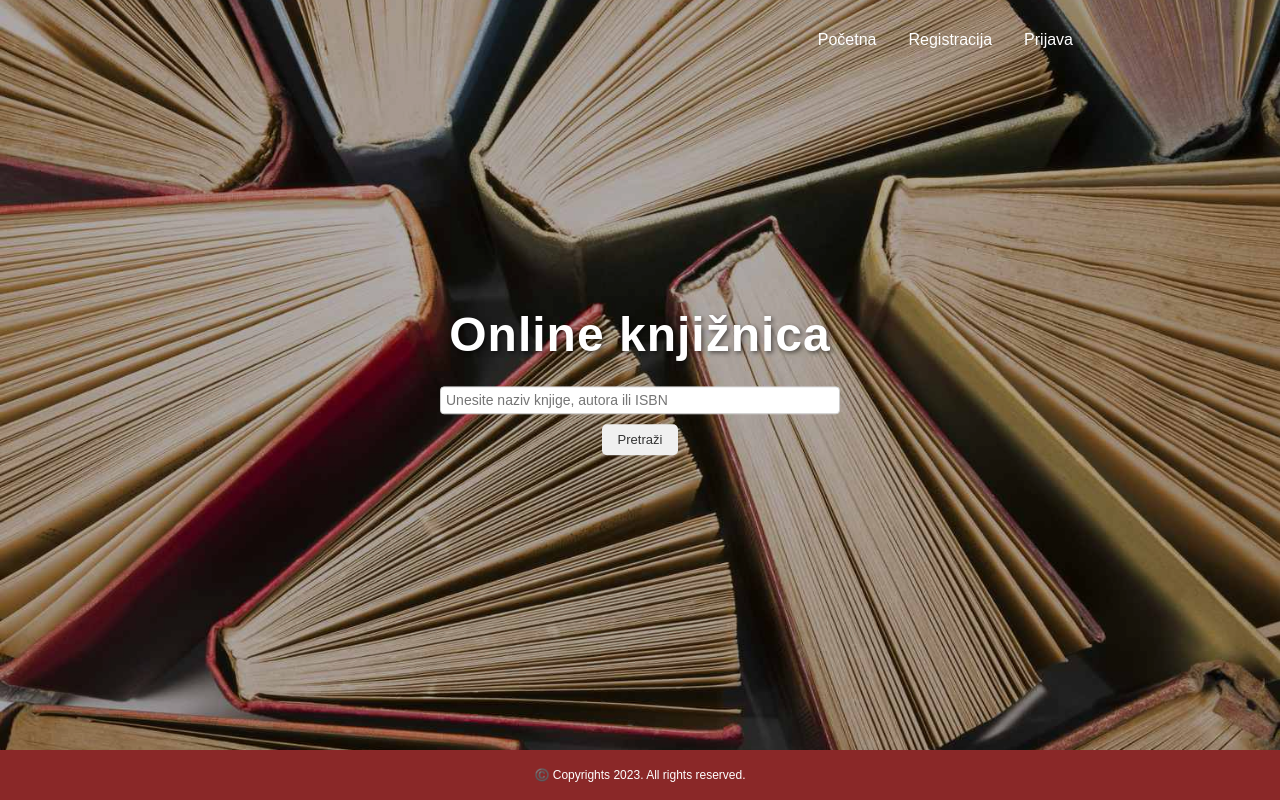
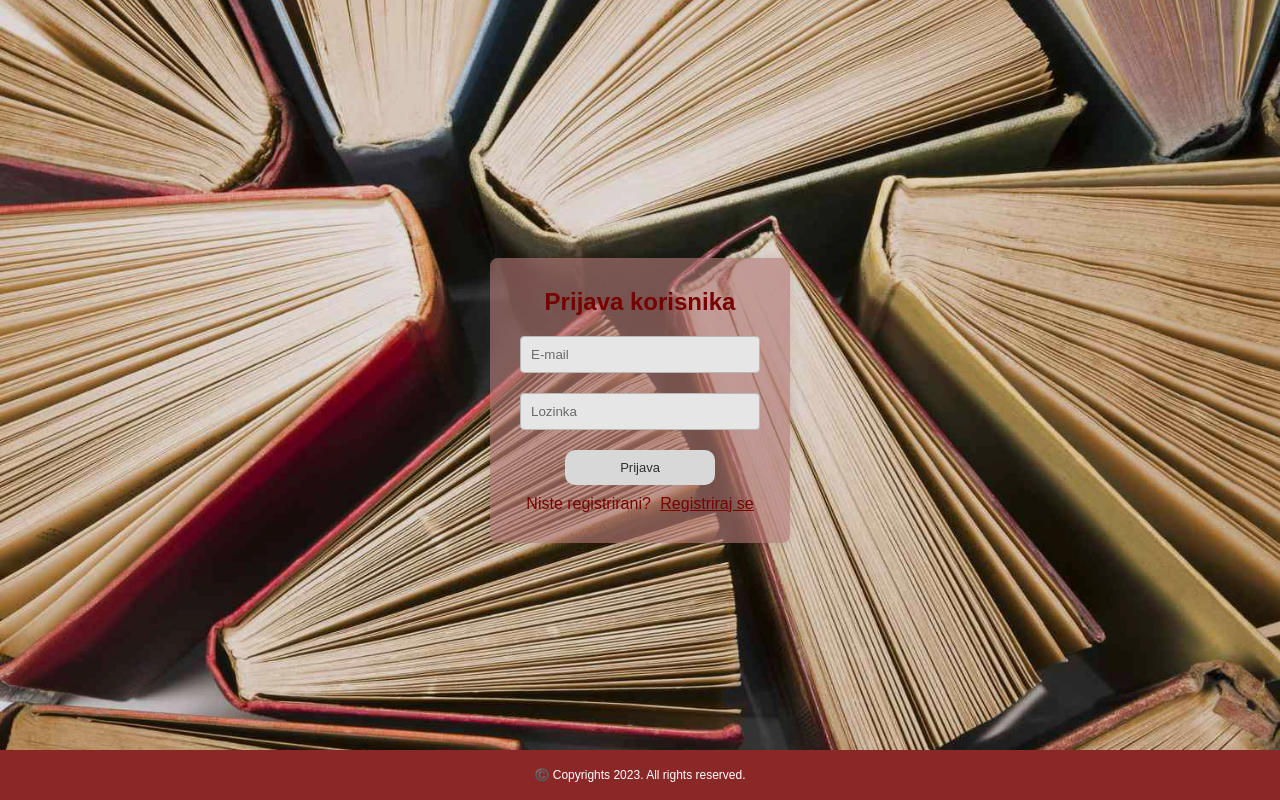
Before and after one commit to lspajic20/knjiznica, a React (Create React App) app: page / in a window 1280 px wide. Built offline with nearby package versions, Linux system fonts and the light colour scheme; a web font is replaced by a local one.

Commit message:
promijenjen raspored

```diff
--- a/src/App.js
+++ b/src/App.js
@@ -1,20 +1,19 @@
 import React from 'react';
 import { BrowserRouter as Router, Routes, Route } from 'react-router-dom';
 import Header from './components/Header/Header';
-import Home from './components/Home/Home';
 import Registration from './components/Registration/Registration';
 import LoginForm from './components/LoginForm/LoginForm';
 import Footer from './components/Footer/Footer';
+import Home from './components/Home/Home';
 
 const App = () => {
   return (
     <Router>
       <Header />
-
       <Routes>
-        <Route path="/" element={<Home />} />
+        <Route path="/" element={<LoginForm />} /> {/* Početna ruta prikazuje formular za prijavu */}
+        <Route path="/home" element={<Home />} />
         <Route path="/registration" element={<Registration />} />
-        <Route path="/loginform" element={<LoginForm/>} />
       </Routes>
       <Footer />
     </Router>
--- a/src/components/Header/Header.jsx
+++ b/src/components/Header/Header.jsx
@@ -1,20 +1,24 @@
 import React from 'react';
 import './Header.scss';
-import { Link } from 'react-router-dom';
+import { Link, useLocation } from 'react-router-dom';
 
 const Header = () => {
+  const location = useLocation();
+
+  // Provjeravamo da li se nalazimo na Home stranici
+  const isHome = location.pathname === '/home';
+
   return (
     <header className="header">
       <div className="header__inner">
         <a href="index.html" className="header__logo-link">
           {/* Tu ide logo */}
         </a>
-
-        <nav className="header__nav">
-          <Link to="/" className="header__link">Početna</Link>
-          <Link to="/registration" className="header__link">Registracija</Link>
-          <Link to="/loginform" className="header__link">Prijava</Link>
-        </nav>
+        <div className="header__nav">
+          {isHome && (
+          <Link to="/" className="header__logout-link">Odjava</Link>
+          )}
+        </div>
       </div>
     </header>
   );
--- a/src/components/Header/Header.scss
+++ b/src/components/Header/Header.scss
@@ -26,6 +26,18 @@
       @media screen and (min-width: 1300px) {
         max-width: 1280px;
       }
+
+      .header__logout-link {
+        border: 1px solid #ffffff;
+        border-radius: 4px;
+        padding: 6px 12px;
+        border-color: #ffffff;
+        color: #ffffff;
+        text-decoration: none;
+        margin-left: 20px;
+        font-weight: bold;
+        font-size: 18px;
+      }
     }
 
     &__nav {
@@ -43,4 +55,6 @@
       transition: color 0.3s ease-out;
       color: white;
     }
+
+
   }
--- a/src/components/Home/Home.scss
+++ b/src/components/Home/Home.scss
@@ -8,7 +8,7 @@
   width: 100%;
   height: 100%;
   object-fit: cover;
-  filter: brightness(70%);
+  filter: brightness(90%);
 }
 
 .home__text {
--- a/src/components/LoginForm/LoginForm.jsx
+++ b/src/components/LoginForm/LoginForm.jsx
@@ -1,6 +1,7 @@
 import React, { useState } from 'react';
-import { useNavigate } from 'react-router-dom';
+import { useNavigate, Link } from 'react-router-dom';
 import './LoginForm.scss';
+
 
 const LoginForm = () => {
   const navigate = useNavigate();
@@ -19,9 +20,15 @@ const LoginForm = () => {
 
   const handleSubmit = (e) => {
     e.preventDefault();
-    console.log(formData);
-   //back
-   navigate('/');
+    const isValidUser = true;
+
+    if (isValidUser) {
+      console.log(formData);
+
+      navigate('/home');
+    } else {
+      console.log('Neispravni podaci za prijavu');
+    }
   };
 
   return (
@@ -48,12 +55,15 @@ const LoginForm = () => {
               value={formData.password}
               onChange={handleChange}
               required
-
               className="form-control"
             />
           </div>
           <div className="button-group">
             <button type="submit" className="btn-submit">Prijava</button>
+            <p className="register-text">
+              Niste registrirani?{' '}
+              <Link to="/registration">Registriraj se</Link>
+            </p>
           </div>
         </form>
       </div>
--- a/src/components/LoginForm/LoginForm.scss
+++ b/src/components/LoginForm/LoginForm.scss
@@ -4,11 +4,30 @@
   align-items: center;
   height: 100vh;
   background-image: url('../../assets/images/books.jpg');
+  background-size: cover;
+  background-position: center;
+  filter: brightness(90%);
+
+  .register-text{
+    color: #840000;
+    font-size: 16px;
+    margin-top: 10px;
+  }
+
+  .register-text a {
+    color: #840000;
+    text-decoration: underline;
+    margin-left: 5px;
+  }
+
+  .register-text a:hover {
+    color: #ffffff;
+  }
 }
 
 .login-content {
   background-color: #c586839f;
-  padding: 20px;
+  padding: 30px;
   border-radius: 8px;
   box-shadow: 0 0 10px rgba(0, 0, 0, 0.1);
   text-align: center;
@@ -29,14 +48,14 @@
 
 .btn-submit {
   display: block;
-  width: 200px;
+  width: 150px;
   margin: 0 auto;
   padding: 10px;
   border: none;
-  border-radius: 5px;
+  border-radius: 10px;
   background-color: #f0f0f0;
   color: #333;
-  font-size: 16px;
+  font-size: 13px;
   cursor: pointer;
   outline: none;
   transition: background-color 0.3s, color 0.3s;
--- a/src/components/Registration/Registration.jsx
+++ b/src/components/Registration/Registration.jsx
@@ -38,7 +38,7 @@ const Registration = () => {
   }
     console.log(formData);
     //back
-    navigate('/');
+    navigate('/home');
   };
 
   const validatePassword = (password) => {
--- a/src/components/Registration/Registration.scss
+++ b/src/components/Registration/Registration.scss
@@ -5,6 +5,8 @@
     height: 100vh;
     background-image: url('../../assets/images/books.jpg');
     background-size: cover;
+    background-position: center;
+    filter: brightness(90%);
 
   }
 
```
